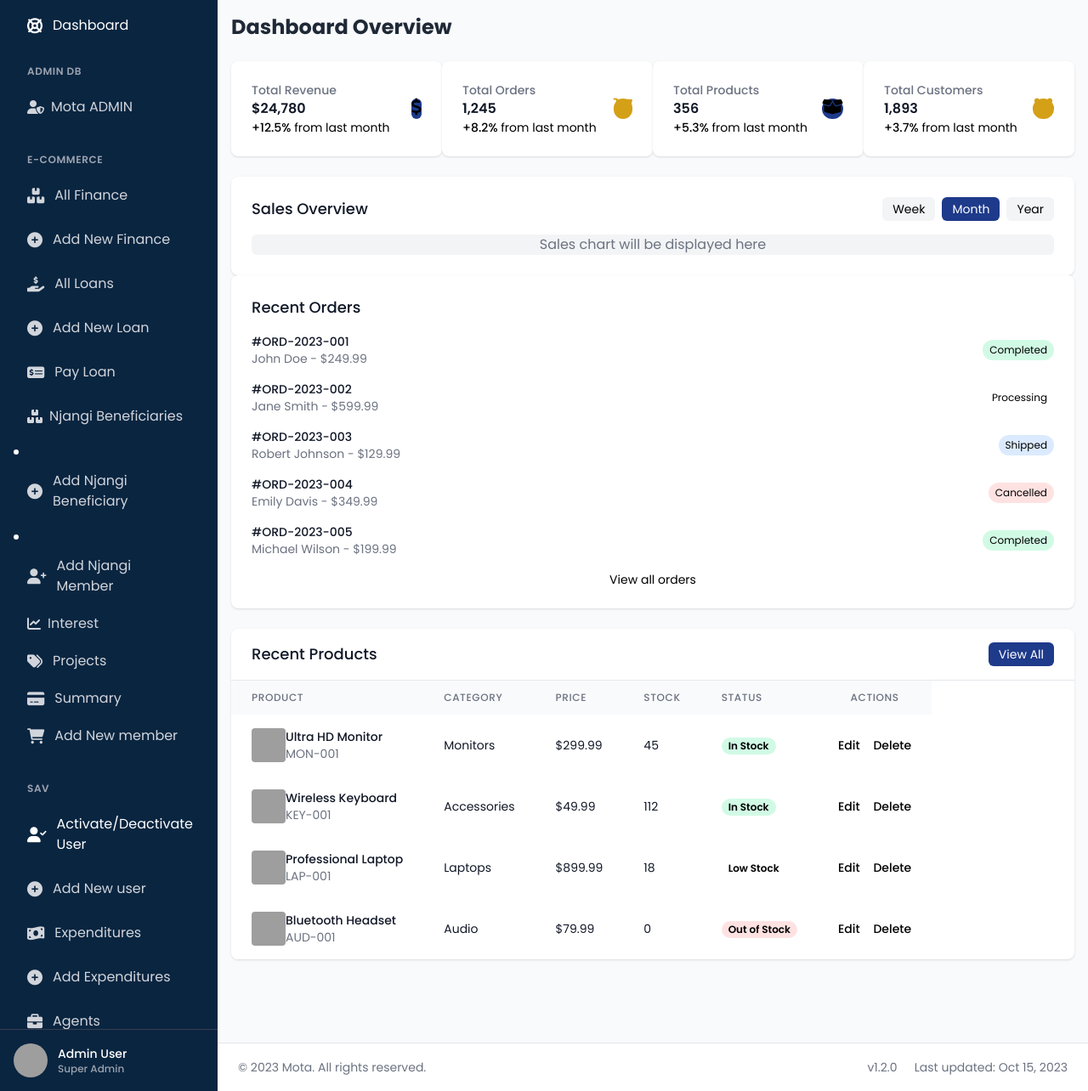
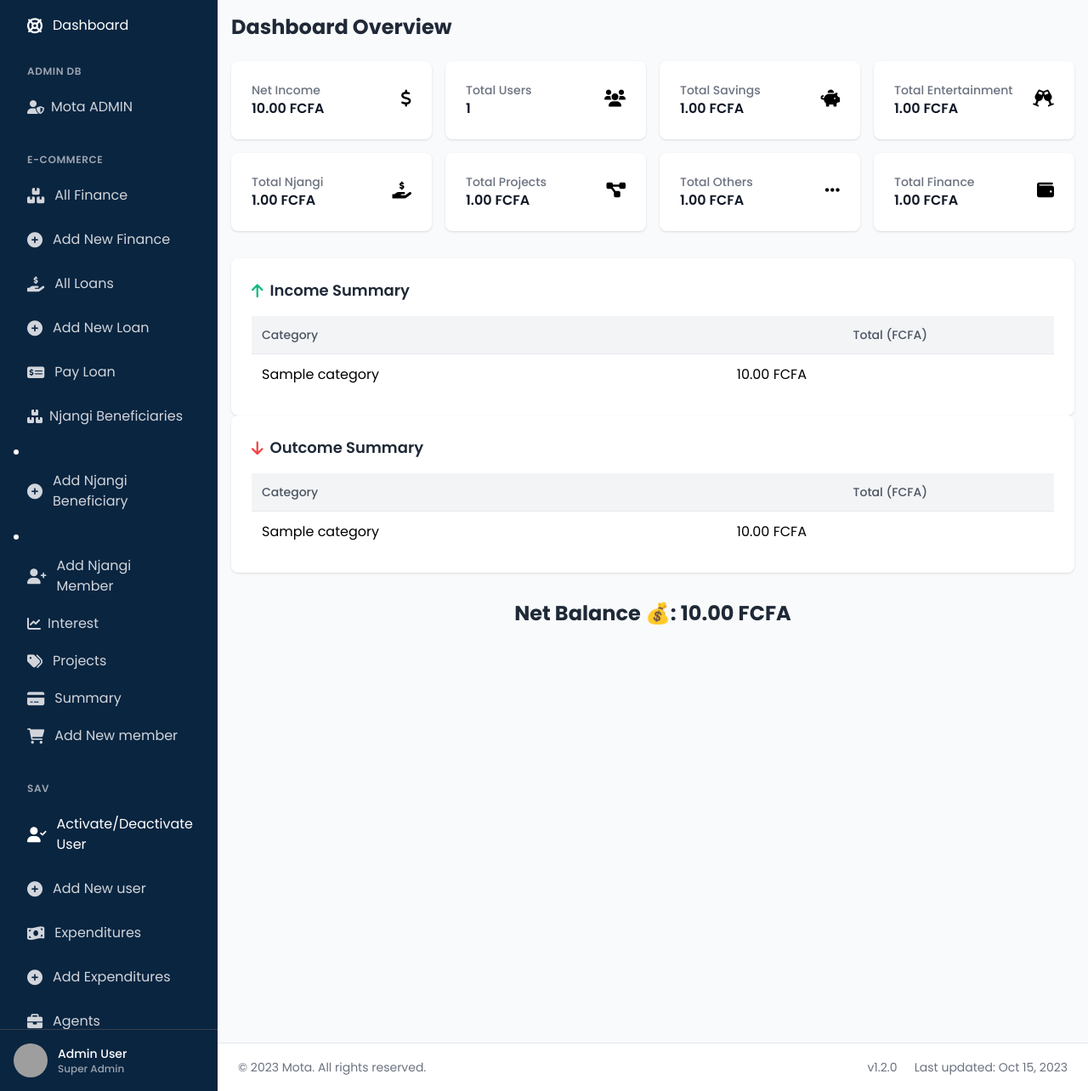
Before and after one commit to C-Elgol/NEWMOTA, a Django app: template mota_apps/templates/publics/dashboard/admin/pages/admin_dashboard.html in a window 1280 px wide. Shown: the part 72-1356 px from the top of the page at 85% size. Run offline with Django 5.2, Linux system fonts and the light colour scheme; the template is opened without the code that fills it: most values are stand-ins (such as "Sample title", 1, 10 or a date in 2020); one stand-in notice (Sample message) is shown; some libraries are stand-ins or nearby versions; grey boxes are pictures that could not be loaded.

Commit message:
feat dynamise admin dashboars

```diff
--- a/mota_apps/templates/publics/dashboard/admin/pages/admin_dashboard.html
+++ b/mota_apps/templates/publics/dashboard/admin/pages/admin_dashboard.html
@@ -1,4 +1,5 @@
 {% extends 'publics/dashboard/admin/base.html' %}
+{% load i18n static %}
 
 {% block content %}
   <div class="p-4">
@@ -9,297 +10,223 @@
     </div>
 
   <!-- Stats Cards -->
-    <div class="grid grid-cols-1 md:grid-cols-2 lg:grid-cols-4 gap-6 mb-6">
+  <div class="grid grid-cols-1 md:grid-cols-2 lg:grid-cols-4 gap-4 mb-8">
     <!-- Total Revenue -->
     <div class="bg-white rounded-lg shadow p-6">
       <div class="flex items-center justify-between">
         <div>
-            <p class="text-sm font-medium text-gray-500">Total Revenue</p>
-            <p class="mt-1 text-3xl font-semibold text-gray-900">$24,780</p>
-            <p class="mt-1 text-sm text-green-600">
-              <span class="font-medium">+12.5%</span> from last month
-            </p>
+          <p class="text-sm font-medium text-gray-500">{% trans "Net Income" %}</p>
+          <p class="mt-1 text-3xl font-semibold text-gray-900">{{ net_income|floatformat:2 }} FCFA</p>
         </div>
-          <div class="bg-primary bg-opacity-10 p-3 rounded-full">
-            <i class="fas fa-dollar-sign text-primary text-xl"></i>
+        <div class="bg-green-200 bg-opacity-10 p-3 rounded-full">
+          <i class="fas fa-dollar-sign text-xl text-green-600"></i>
         </div>
       </div>
     </div>
 
-      <!-- Total Orders -->
+    <!-- Total Users -->
     <div class="bg-white rounded-lg shadow p-6">
       <div class="flex items-center justify-between">
         <div>
-            <p class="text-sm font-medium text-gray-500">Total Orders</p>
-            <p class="mt-1 text-3xl font-semibold text-gray-900">1,245</p>
-            <p class="mt-1 text-sm text-green-600">
-              <span class="font-medium">+8.2%</span> from last month
-            </p>
+          <p class="text-sm font-medium text-gray-500">{% trans "Total Users" %}</p>
+          <p class="mt-1 text-3xl font-semibold text-gray-900">{{ total_users }}</p>
         </div>
-          <div class="bg-secondary bg-opacity-10 p-3 rounded-full">
-            <i class="fas fa-shopping-cart text-secondary text-xl"></i>
+        <div class="bg-green-200 bg-opacity-10 p-3 rounded-full">
+          <i class="fas fa-users text-xl text-green-600"></i>
         </div>
       </div>
     </div>
 
-      <!-- Products -->
+    <!-- Total Savings -->
     <div class="bg-white rounded-lg shadow p-6">
       <div class="flex items-center justify-between">
         <div>
-            <p class="text-sm font-medium text-gray-500">Total Products</p>
-            <p class="mt-1 text-3xl font-semibold text-gray-900">356</p>
-            <p class="mt-1 text-sm text-green-600">
-              <span class="font-medium">+5.3%</span> from last month
-            </p>
+          <p class="text-sm font-medium text-gray-500">{% trans "Total Savings" %}</p>
+          <p class="mt-1 text-3xl font-semibold text-gray-900">{{ total_savings|floatformat:2 }} FCFA</p>
         </div>
-          <div class="bg-primary bg-opacity-10 p-3 rounded-full">
-            <i class="fas fa-box-open text-primary text-xl"></i>
+        <div class="bg-green-200 bg-opacity-10 p-3 rounded-full">
+          <i class="fas fa-piggy-bank text-xl text-green-600"></i>
         </div>
       </div>
     </div>
 
-      <!-- Customers -->
+    <!-- Total Entertainment -->
     <div class="bg-white rounded-lg shadow p-6">
       <div class="flex items-center justify-between">
         <div>
-            <p class="text-sm font-medium text-gray-500">Total Customers</p>
-            <p class="mt-1 text-3xl font-semibold text-gray-900">1,893</p>
-            <p class="mt-1 text-sm text-green-600">
-              <span class="font-medium">+3.7%</span> from last month
-            </p>
+          <p class="text-sm font-medium text-gray-500">{% trans "Total Entertainment" %}</p>
+          <p class="mt-1 text-3xl font-semibold text-gray-900">{{ total_entertainment|floatformat:2 }} FCFA</p>
         </div>
-          <div class="bg-secondary bg-opacity-10 p-3 rounded-full">
-            <i class="fas fa-users text-secondary text-xl"></i>
+        <div class="bg-green-200 bg-opacity-10 p-3 rounded-full">
+          <i class="fas fa-glass-cheers text-xl text-green-600"></i>
+        </div>
+      </div>
+    </div>
+
+    <!-- Total Njangi -->
+    <div class="bg-white rounded-lg shadow p-6">
+      <div class="flex items-center justify-between">
+        <div>
+          <p class="text-sm font-medium text-gray-500">{% trans "Total Njangi" %}</p>
+          <p class="mt-1 text-3xl font-semibold text-gray-900">{{ total_njangi|floatformat:2 }} FCFA</p>
+        </div>
+        <div class="bg-green-200 bg-opacity-10 p-3 rounded-full">
+          <i class="fas fa-hand-holding-usd text-xl text-green-600"></i>
+        </div>
+      </div>
+    </div>
+
+    <!-- Total Projects -->
+    <div class="bg-white rounded-lg shadow p-6">
+      <div class="flex items-center justify-between">
+        <div>
+          <p class="text-sm font-medium text-gray-500">{% trans "Total Projects" %}</p>
+          <p class="mt-1 text-3xl font-semibold text-gray-900">{{ total_projects|floatformat:2 }} FCFA</p>
+        </div>
+        <div class="bg-green-200 bg-opacity-10 p-3 rounded-full">
+          <i class="fas fa-project-diagram text-xl text-green-600"></i>
+        </div>
+      </div>
+    </div>
+
+    <!-- Total Others -->
+    <div class="bg-white rounded-lg shadow p-6">
+      <div class="flex items-center justify-between">
+        <div>
+          <p class="text-sm font-medium text-gray-500">{% trans "Total Others" %}</p>
+          <p class="mt-1 text-3xl font-semibold text-gray-900">{{ total_others|floatformat:2 }} FCFA</p>
+        </div>
+        <div class="bg-green-200 bg-opacity-10 p-3 rounded-full">
+          <i class="fas fa-ellipsis-h text-xl text-green-600"></i>
+        </div>
+      </div>
+    </div>
+
+    <!-- Total Finance -->
+    <div class="bg-white rounded-lg shadow p-6">
+      <div class="flex items-center justify-between">
+        <div>
+          <p class="text-sm font-medium text-gray-500">{% trans "Total Finance" %}</p>
+          <p class="mt-1 text-3xl font-semibold text-gray-900">{{ total_finance|floatformat:2 }} FCFA</p>
+        </div>
+        <div class="bg-green-200 bg-opacity-10 p-3 rounded-full">
+          <i class="fas fa-wallet text-xl text-green-600"></i>
         </div>
       </div>
     </div>
   </div>
 
-    <!-- Charts and Tables -->
-    <div class="grid grid-cols-1 lg:grid-cols-3 gap-6 mb-6">
-      <!-- Sales Chart -->
-      <div class="bg-white rounded-lg shadow p-6 lg:col-span-2">
-        <div class="flex items-center justify-between mb-4">
-          <h2 class="text-lg font-medium text-gray-900">Sales Overview</h2>
-          <div class="flex space-x-2">
-            <button class="px-3 py-1 text-sm bg-gray-100 rounded-md">Week</button>
-            <button class="px-3 py-1 text-sm bg-primary text-white rounded-md">Month</button>
-            <button class="px-3 py-1 text-sm bg-gray-100 rounded-md">Year</button>
-          </div>
-        </div>
-        <!-- Chart placeholder -->
-        <div class="h-64 bg-gray-100 rounded-md flex items-center justify-center">
-          <p class="text-gray-500">Sales chart will be displayed here</p>
-        </div>
+  <!-- Income and Outcome Summaries -->
+  <div class="grid grid-cols-1 lg:grid-cols-2 gap-6 mb-8">
+    <!-- Income Summary -->
+    <div class="summary-table-wrapper bg-white rounded-lg shadow p-6">
+      <h3 class="text-lg font-semibold text-gray-800 mb-4 flex items-center">
+        <i class="fas fa-arrow-up mr-2 text-green-500"></i>
+        {% trans "Income Summary" %}
+      </h3>
+      <table class="summary-table w-full border-collapse">
+        <thead>
+          <tr class="bg-gray-100">
+            <th class="p-3 text-left text-sm font-medium text-gray-600">{% trans "Category" %}</th>
+            <th class="p-3 text-right text-sm font-medium text-gray-600">{% trans "Total (FCFA)" %}</th>
+          </tr>
+        </thead>
+        <tbody>
+          {% for item in income_summary %}
+            <tr class="{% if item.category == 'Total Income' %}total-row font-bold{% endif %}">
+              <td class="p-3 border-t border-gray-200">{{ item.category }}</td>
+              <td class="p-3 border-t border-gray-200 text-right">{{ item.total|floatformat:2 }} FCFA</td>
+            </tr>
+          {% empty %}
+            <tr>
+              <td colspan="2" class="p-3 text-center text-gray-500">{% trans "No income data available." %}</td>
+            </tr>
+          {% endfor %}
+        </tbody>
+      </table>
     </div>
 
-      <!-- Recent Orders -->
-      <div class="bg-white rounded-lg shadow p-6">
-        <h2 class="text-lg font-medium text-gray-900 mb-4">Recent Orders</h2>
-        <div class="space-y-4">
-          <div class="flex items-center justify-between">
-            <div>
-              <p class="text-sm font-medium text-gray-900">#ORD-2023-001</p>
-              <p class="text-sm text-gray-500">John Doe - $249.99</p>
-            </div>
-            <span class="px-2 py-1 text-xs bg-green-100 text-green-800 rounded-full">Completed</span>
-          </div>
-          <div class="flex items-center justify-between">
-            <div>
-              <p class="text-sm font-medium text-gray-900">#ORD-2023-002</p>
-              <p class="text-sm text-gray-500">Jane Smith - $599.99</p>
-            </div>
-            <span class="px-2 py-1 text-xs bg-yellow-100 text-yellow-800 rounded-full">Processing</span>
-          </div>
-          <div class="flex items-center justify-between">
-            <div>
-              <p class="text-sm font-medium text-gray-900">#ORD-2023-003</p>
-              <p class="text-sm text-gray-500">Robert Johnson - $129.99</p>
-            </div>
-            <span class="px-2 py-1 text-xs bg-blue-100 text-blue-800 rounded-full">Shipped</span>
-          </div>
-          <div class="flex items-center justify-between">
-            <div>
-              <p class="text-sm font-medium text-gray-900">#ORD-2023-004</p>
-              <p class="text-sm text-gray-500">Emily Davis - $349.99</p>
-            </div>
-            <span class="px-2 py-1 text-xs bg-red-100 text-red-800 rounded-full">Cancelled</span>
-          </div>
-          <div class="flex items-center justify-between">
-            <div>
-              <p class="text-sm font-medium text-gray-900">#ORD-2023-005</p>
-              <p class="text-sm text-gray-500">Michael Wilson - $199.99</p>
-            </div>
-            <span class="px-2 py-1 text-xs bg-green-100 text-green-800 rounded-full">Completed</span>
-          </div>
-        </div>
-        <a href="#" class="mt-4 block text-sm text-primary hover:underline text-center">View all orders</a>
-      </div>
-    </div>
-
-    <!-- Products Table -->
-    <div class="bg-white rounded-lg shadow overflow-hidden">
-      <div class="px-6 py-4 border-b border-gray-200">
-        <div class="flex items-center justify-between">
-          <h2 class="text-lg font-medium text-gray-900">Recent Products</h2>
-          <button class="px-3 py-1 bg-primary text-white rounded-md text-sm hover:bg-blue-800">
-            View All
-          </button>
-        </div>
-      </div>
-      <div class="overflow-x-auto">
-        <table class="min-w-full divide-y divide-gray-200">
-          <thead class="bg-gray-50">
-          <tr>
-            <th scope="col" class="px-6 py-3 text-left text-xs font-medium text-gray-500 uppercase tracking-wider">
-              Product
-            </th>
-            <th scope="col" class="px-6 py-3 text-left text-xs font-medium text-gray-500 uppercase tracking-wider">
-              Category
-            </th>
-            <th scope="col" class="px-6 py-3 text-left text-xs font-medium text-gray-500 uppercase tracking-wider">
-              Price
-            </th>
-            <th scope="col" class="px-6 py-3 text-left text-xs font-medium text-gray-500 uppercase tracking-wider">
-              Stock
-            </th>
-            <th scope="col" class="px-6 py-3 text-left text-xs font-medium text-gray-500 uppercase tracking-wider">
-              Status
-            </th>
-            <th scope="col" class="px-6 py-3 text-right text-xs font-medium text-gray-500 uppercase tracking-wider">
-              Actions
-            </th>
+    <!-- Outcome Summary -->
+    <div class="summary-table-wrapper bg-white rounded-lg shadow p-6">
+      <h3 class="text-lg font-semibold text-gray-800 mb-4 flex items-center">
+        <i class="fas fa-arrow-down mr-2 text-red-500"></i>
+        {% trans "Outcome Summary" %}
+      </h3>
+      <table class="summary-table w-full border-collapse">
+        <thead>
+          <tr class="bg-gray-100">
+            <th class="p-3 text-left text-sm font-medium text-gray-600">{% trans "Category" %}</th>
+            <th class="p-3 text-right text-sm font-medium text-gray-600">{% trans "Total (FCFA)" %}</th>
           </tr>
         </thead>
-          <tbody class="bg-white divide-y divide-gray-200">
+        <tbody>
+          {% for item in outcome_summary %}
+            <tr class="{% if item.category == 'Total Outcome' %}total-row font-bold{% endif %}">
+              <td class="p-3 border-t border-gray-200">{{ item.category }}</td>
+              <td class="p-3 border-t border-gray-200 text-right">{{ item.total|floatformat:2 }} FCFA</td>
+            </tr>
+          {% empty %}
             <tr>
-            <td class="px-6 py-4 whitespace-nowrap">
-              <div class="flex items-center">
-                <div class="flex-shrink-0 h-10 w-10">
-                  <img class="h-10 w-10 rounded"
-                       src="https://images.unsplash.com/photo-1593642632823-8f785ba67e45?ixlib=rb-1.2.1&auto=format&fit=crop&w=500&q=80"
-                       alt="">
-                </div>
-                <div class="ml-4">
-                  <div class="text-sm font-medium text-gray-900">Ultra HD Monitor</div>
-                  <div class="text-sm text-gray-500">MON-001</div>
-                </div>
-              </div>
-            </td>
-            <td class="px-6 py-4 whitespace-nowrap">
-              <div class="text-sm text-gray-900">Monitors</div>
-            </td>
-            <td class="px-6 py-4 whitespace-nowrap">
-              <div class="text-sm text-gray-900">$299.99</div>
-            </td>
-            <td class="px-6 py-4 whitespace-nowrap">
-              <div class="text-sm text-gray-900">45</div>
-            </td>
-            <td class="px-6 py-4 whitespace-nowrap">
-              <span class="px-2 inline-flex text-xs leading-5 font-semibold rounded-full bg-green-100 text-green-800">In Stock</span>
-            </td>
-            <td class="px-6 py-4 whitespace-nowrap text-right text-sm font-medium">
-              <a href="#" class="text-primary hover:text-blue-800 mr-3">Edit</a>
-              <a href="#" class="text-red-600 hover:text-red-900">Delete</a>
-            </td>
+              <td colspan="2" class="p-3 text-center text-gray-500">{% trans "No outcome data available." %}</td>
             </tr>
-          <tr>
-            <td class="px-6 py-4 whitespace-nowrap">
-              <div class="flex items-center">
-                <div class="flex-shrink-0 h-10 w-10">
-                  <img class="h-10 w-10 rounded"
-                       src="https://images.unsplash.com/photo-1587202372775-e229f1723e1b?ixlib=rb-1.2.1&auto=format&fit=crop&w=500&q=80"
-                       alt="">
-                </div>
-                <div class="ml-4">
-                  <div class="text-sm font-medium text-gray-900">Wireless Keyboard</div>
-                  <div class="text-sm text-gray-500">KEY-001</div>
-                </div>
-              </div>
-            </td>
-            <td class="px-6 py-4 whitespace-nowrap">
-              <div class="text-sm text-gray-900">Accessories</div>
-            </td>
-            <td class="px-6 py-4 whitespace-nowrap">
-              <div class="text-sm text-gray-900">$49.99</div>
-            </td>
-            <td class="px-6 py-4 whitespace-nowrap">
-              <div class="text-sm text-gray-900">112</div>
-            </td>
-            <td class="px-6 py-4 whitespace-nowrap">
-              <span class="px-2 inline-flex text-xs leading-5 font-semibold rounded-full bg-green-100 text-green-800">In Stock</span>
-            </td>
-            <td class="px-6 py-4 whitespace-nowrap text-right text-sm font-medium">
-              <a href="#" class="text-primary hover:text-blue-800 mr-3">Edit</a>
-              <a href="#" class="text-red-600 hover:text-red-900">Delete</a>
-            </td>
-          </tr>
-          <tr>
-            <td class="px-6 py-4 whitespace-nowrap">
-              <div class="flex items-center">
-                <div class="flex-shrink-0 h-10 w-10">
-                  <img class="h-10 w-10 rounded"
-                       src="https://images.unsplash.com/photo-1555774698-0b77e0d5fac6?ixlib=rb-1.2.1&auto=format&fit=crop&w=500&q=80"
-                       alt="">
-                </div>
-                <div class="ml-4">
-                  <div class="text-sm font-medium text-gray-900">Professional Laptop</div>
-                  <div class="text-sm text-gray-500">LAP-001</div>
-                </div>
-              </div>
-            </td>
-            <td class="px-6 py-4 whitespace-nowrap">
-              <div class="text-sm text-gray-900">Laptops</div>
-            </td>
-            <td class="px-6 py-4 whitespace-nowrap">
-              <div class="text-sm text-gray-900">$899.99</div>
-            </td>
-            <td class="px-6 py-4 whitespace-nowrap">
-              <div class="text-sm text-gray-900">18</div>
-            </td>
-            <td class="px-6 py-4 whitespace-nowrap">
-                <span
-                  class="px-2 inline-flex text-xs leading-5 font-semibold rounded-full bg-yellow-100 text-yellow-800">Low Stock</span>
-            </td>
-            <td class="px-6 py-4 whitespace-nowrap text-right text-sm font-medium">
-              <a href="#" class="text-primary hover:text-blue-800 mr-3">Edit</a>
-              <a href="#" class="text-red-600 hover:text-red-900">Delete</a>
-            </td>
-          </tr>
-          <tr>
-            <td class="px-6 py-4 whitespace-nowrap">
-              <div class="flex items-center">
-                <div class="flex-shrink-0 h-10 w-10">
-                  <img class="h-10 w-10 rounded"
-                       src="https://images.unsplash.com/photo-1592155931584-901ac15763e3?ixlib=rb-1.2.1&auto=format&fit=crop&w=500&q=80"
-                       alt="">
-                </div>
-                <div class="ml-4">
-                  <div class="text-sm font-medium text-gray-900">Bluetooth Headset</div>
-                  <div class="text-sm text-gray-500">AUD-001</div>
-                </div>
-              </div>
-            </td>
-            <td class="px-6 py-4 whitespace-nowrap">
-              <div class="text-sm text-gray-900">Audio</div>
-            </td>
-            <td class="px-6 py-4 whitespace-nowrap">
-              <div class="text-sm text-gray-900">$79.99</div>
-            </td>
-            <td class="px-6 py-4 whitespace-nowrap">
-              <div class="text-sm text-gray-900">0</div>
-            </td>
-            <td class="px-6 py-4 whitespace-nowrap">
-              <span class="px-2 inline-flex text-xs leading-5 font-semibold rounded-full bg-red-100 text-red-800">Out of Stock</span>
-            </td>
-            <td class="px-6 py-4 whitespace-nowrap text-right text-sm font-medium">
-              <a href="#" class="text-primary hover:text-blue-800 mr-3">Edit</a>
-              <a href="#" class="text-red-600 hover:text-red-900">Delete</a>
-            </td>
-          </tr>
+          {% endfor %}
         </tbody>
       </table>
     </div>
   </div>
+
+  <!-- Net Balance -->
+  <div class="text-center">
+    <h2 class="text-2xl font-bold text-gray-800">
+      Net Balance 💰: {{ net_income|floatformat:2 }} FCFA
+    </h2>
+  </div>
 </div>
 {% endblock %}
+
+{% block css %}
+<link href="https://cdn.tailwindcss.com/2.2.19/tailwind.min.css" rel="stylesheet">
+<style>
+.summary-table-wrapper {
+  overflow-x: auto;
+}
+.summary-table {
+  min-width: 100%;
+}
+.summary-table th, .summary-table td {
+  padding: 0.75rem;
+}
+.total-row {
+  background-color: #f7fafc;
+}
+</style>
+{% endblock %}
+
+{% block js %}
+<script src="https://code.jquery.com/jquery-3.7.1.min.js"></script>
+<script src="{% static 'js/common/toast_manager.js' %}"></script>
+<script src="{% static 'js/common/loader_manager.js' %}"></script>
+<script>
+$(document).ready(function() {
+  const loaderManager = new SectionLoaderManager();
+
+  // Show loader for 1.5 seconds on page load
+  loaderManager.showLoader();
+  setTimeout(function() {
+    loaderManager.hideLoader();
+  }, 1500);
+
+  // Handle unauthorized access or other errors (if redirected with error message)
+  {% if messages %}
+    {% for message in messages %}
+      window.toastManager.buildToast()
+        .setMessage('{{ message }}')
+        .setType('danger')
+        .setPosition('top-right')
+        .setDuration(4000)
+        .show();
+    {% endfor %}
+  {% endif %}
+});
+</script>
+{% endblock %}
```
Also changed, not shown: mota_apps/finance/views/admin_dashboard_view.py (+136 -3 lines). Lines whose indentation alone changed are shown as unchanged.
